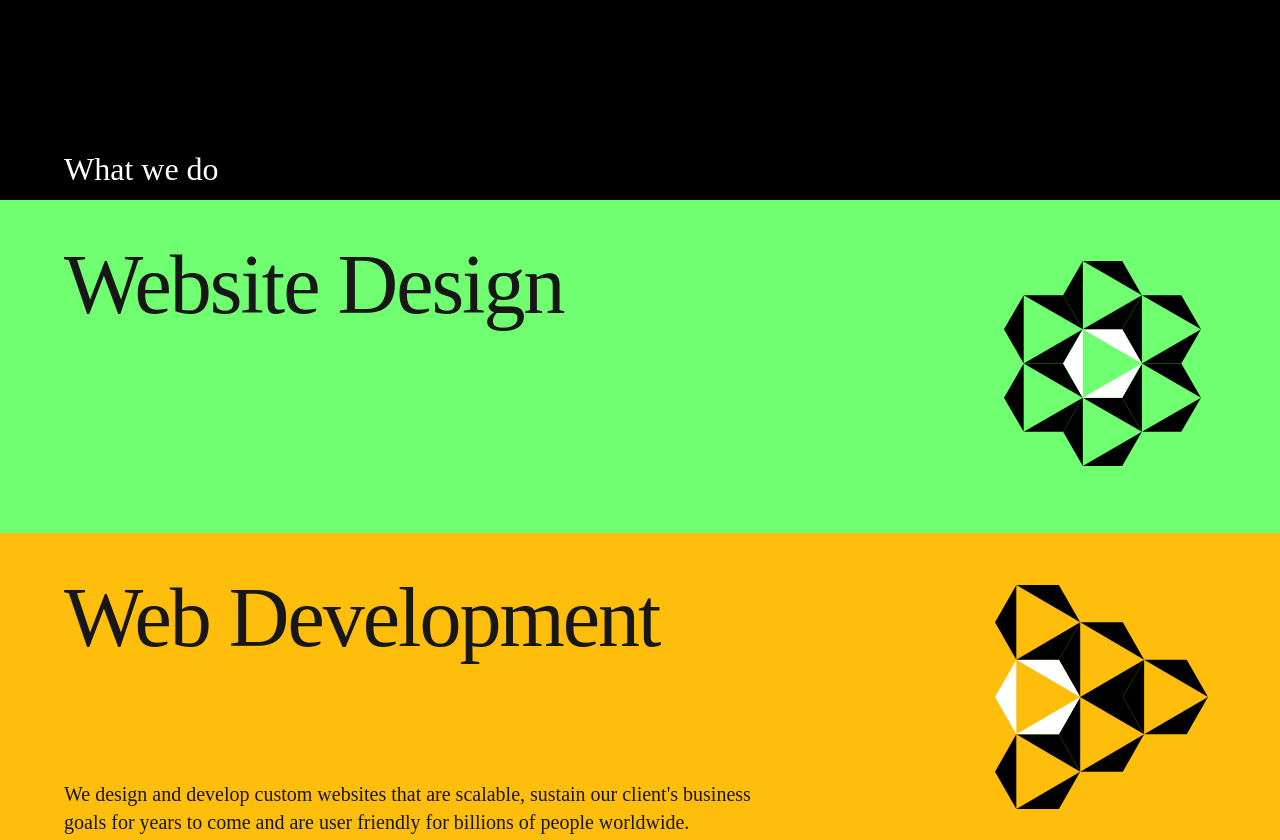
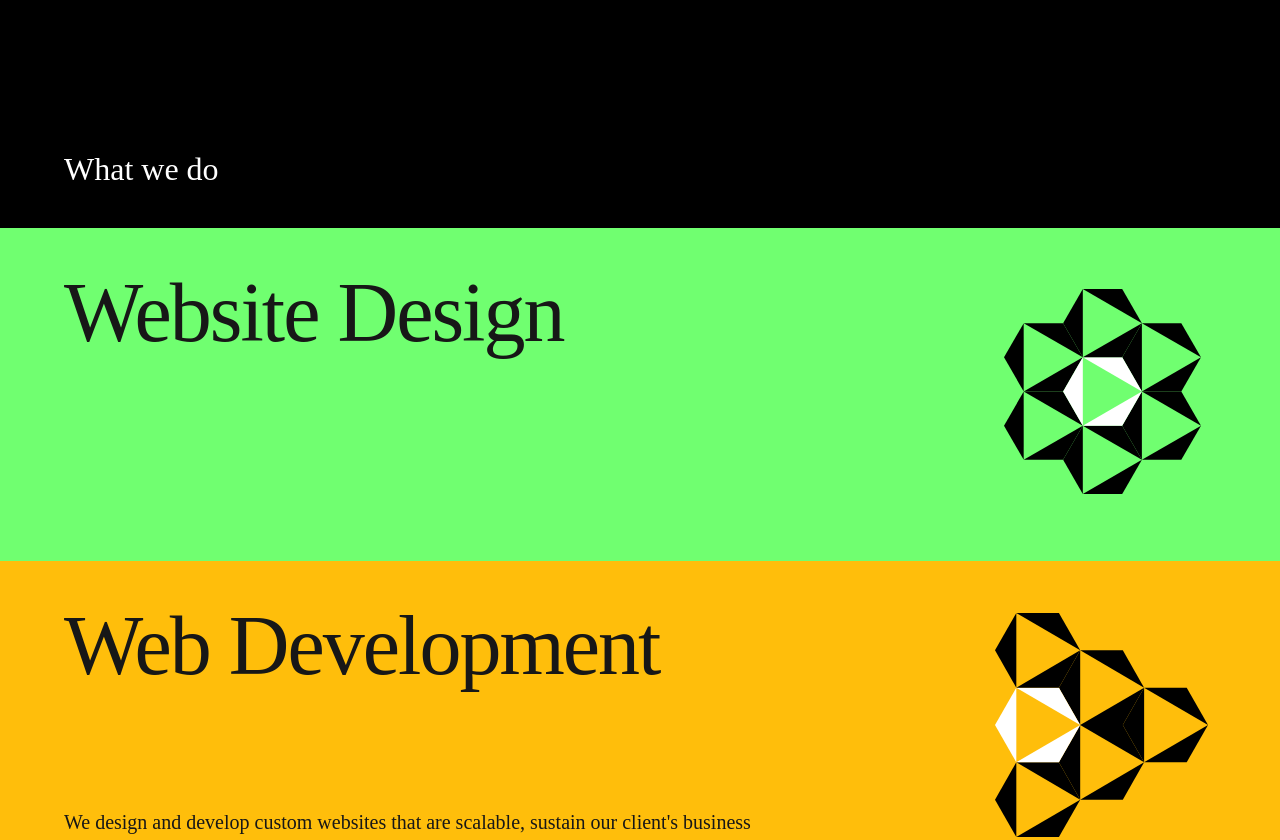
Before and after one commit to sooryajith-supercode/supercode-website, a Next.js app: page / in a window 1280 px wide. Shown: the part 1940-2780 px from the top of the page. Built offline with nearby package versions, Linux system fonts and the light colour scheme; a web font is replaced by a local one.

Commit message:
what we do section animation update

```diff
--- a/src/app/components/Header/header.module.css
+++ b/src/app/components/Header/header.module.css
@@ -3,7 +3,7 @@
     position: fixed;
     width: 100%;
     z-index: 1;
-    transition: background-color 0.3s ease-in-out, transform 0.3s ease-in-out;
+    transition: background-color 0.5s ease-in-out, transform 0.5s ease-in-out;
     will-change: transform;
 }
 
--- a/src/app/components/cards/ServiceCard.jsx
+++ /dev/null
@@ -1,24 +0,0 @@
-import React from "react";
-import * as styles from "../component.module.css";
-export default function ServiceCard({ data }) {
-    if (!data) return <></>;
-    const colors = ["#70FF70", "#FFBE0B",];
-    return (
-        <>
-            {data?.map((e, index) => {
-                const cardColor = colors[index % colors.length];
-                return (
-                    <div className={styles?.ServiceCard} key={index} style={{ backgroundColor: cardColor }}>
-                        <div className={`${styles?.ServiceCardText} container`} >
-                            <div className={`${styles?.ServiceCardTextContent}`}>
-                                <p className="heading-3">{e.heading}</p>
-                                <p className={`${styles?.ServiceCarddesc} text-5`}>{e.description}</p>
-                            </div>
-                            <div dangerouslySetInnerHTML={{ __html: e.icon }} />
-                        </div>
-                    </div>
-                );
-            })}
-        </>
-    );
-}
--- a/src/app/components/component.module.css
+++ b/src/app/components/component.module.css
@@ -31,28 +31,7 @@
 }
 
 /* cards */
-/* servicecard */
-.ServiceCard {
-    padding: 30px 0;
-}
 
-.ServiceCardTextContent {
-    display: flex;
-    flex-direction: column;
-    justify-content: space-between;
-    gap: 10px;
-}
-
-.ServiceCardText {
-    display: flex;
-    justify-content: space-between;
-    gap: 20px;
-}
-
-.ServiceCarddesc {
-    max-width: 711px;
-    width: 100%;
-}
 
 /* superhitcard */
 
--- a/src/app/home/components/WhatWeDo.jsx
+++ b/src/app/home/components/WhatWeDo.jsx
@@ -1,9 +1,39 @@
-import React from 'react'
-import * as styles from "../css/whatwedo.module.css"
-import ServiceCard from '@/app/components/cards/ServiceCard';
+import React, { useEffect, useRef } from 'react';
+import gsap from 'gsap';
+import { ScrollTrigger } from 'gsap/ScrollTrigger';
+import * as styles from "../css/whatwedo.module.css";
+
+gsap.registerPlugin(ScrollTrigger);
 
 export default function WhatWeDo({ whatwedo }) {
-    const { heading,serviceData } = whatwedo || {};
+    const { heading, serviceData } = whatwedo || {};
+    const colors = ["#70FF70", "#FFBE0B"];
+    const cardwrapRef = useRef(null); // Reference for .ServiceCardWrap
+    const cardRef = useRef(null); // Reference for second card
+
+    useEffect(() => {
+        const cardWrapElement = cardwrapRef.current;
+        const secondCard = cardRef.current;
+
+        // Initialize GSAP ScrollTrigger animation
+        if (cardWrapElement && secondCard) {
+            gsap.fromTo(
+                secondCard,
+                { y: 0 },
+                {
+                    y: -180,
+                    scrollTrigger: {
+                        trigger: secondCard,
+                        start: "top-=200 center",
+                        toggleActions: "play reverse play reverse",
+
+                    },
+
+                }
+            );
+        }
+    }, []);
+
     return (
         <div>
             <div className={`${styles?.whatwedoHeading}`}>
@@ -11,9 +41,27 @@ export default function WhatWeDo({ whatwedo }) {
                     <h2 className="text-4-med">{heading}</h2>
                 </div>
             </div>
-            <div>
-                <ServiceCard data={serviceData}/>
+            <div className={styles?.ServiceCardWrap} ref={cardwrapRef}>
+                {serviceData?.map((e, index) => {
+                    const cardColor = colors[index % colors.length];
+                    return (
+                        <div
+                            className={styles?.ServiceCard}
+                            key={index}
+                            style={{ backgroundColor: cardColor }}
+                            ref={index === 1 ? cardRef : null} // Attach ref to the second card
+                        >
+                            <div className={`${styles?.ServiceCardText} container`}>
+                                <div className={`${styles?.ServiceCardTextContent}`}>
+                                    <p className="heading-3">{e.heading}</p>
+                                    <p className={`${styles?.ServiceCarddesc} text-5`}>{e.description}</p>
+                                </div>
+                                <div dangerouslySetInnerHTML={{ __html: e.icon }} />
+                            </div>
+                        </div>
+                    );
+                })}
             </div>
         </div>
-    )
+    );
 }
--- a/src/app/home/css/visionary.module.css
+++ b/src/app/home/css/visionary.module.css
@@ -3,7 +3,7 @@
     color: var(--color-10);
 }
 .visionaryWrap{
-    height: 916px;
+    height: 1245px;
     position: relative;
 }
 .visionarycontent{
@@ -15,3 +15,9 @@
     max-width: 785px;
     width: 100%;
 }
+@media (max-width:1440px){
+    .visionaryWrap{
+        height: 916px;
+        position: relative;
+    }
+}
--- a/src/app/home/css/whatwedo.module.css
+++ b/src/app/home/css/whatwedo.module.css
@@ -1,4 +1,34 @@
-.whatwedoHeading{
+.whatwedoHeading {
     background-color: var(--color-9);
     color: var(--color-10);
+    padding-bottom: 28px;
 }
+
+.ServiceCardWrap {
+    background: rgba(64, 81, 74, 0.10);
+    -webkit-backdrop-filter: blur(5px);
+    backdrop-filter: blur(5px);
+}
+
+/* servicecard */
+.ServiceCard {
+    padding: 30px 0;
+}
+
+.ServiceCardTextContent {
+    display: flex;
+    flex-direction: column;
+    justify-content: space-between;
+    gap: 10px;
+}
+
+.ServiceCardText {
+    display: flex;
+    justify-content: space-between;
+    gap: 20px;
+}
+
+.ServiceCarddesc {
+    max-width: 711px;
+    width: 100%;
+}
--- a/src/app/home/homepage.module.css
+++ b/src/app/home/homepage.module.css
@@ -4,6 +4,11 @@
 .sectionMainimage img{
     width: 90%;
     position:absolute;
-    top: 40%;
+    top: 37%;
     border-radius: 12px;
 }
+@media (max-width:1440px){
+    .sectionMainimage img{
+        top: 40%;
+    }
+}
--- a/src/app/home/page.js
+++ b/src/app/home/page.js
@@ -1,31 +1,54 @@
-import React from 'react'
-import * as styles from "./homepage.module.css"
-import BannerSection from './components/BannerSection'
-import { HomePage } from '@/utilites/helper'
+import React, { useEffect } from 'react';
+import { gsap } from 'gsap';
+import { ScrollTrigger } from 'gsap/ScrollTrigger';
+import * as styles from "./homepage.module.css";
+import BannerSection from './components/BannerSection';
+import { HomePage } from '@/utilites/helper';
 import Visionary from './components/visionary';
 import WhatWeDo from './components/WhatWeDo';
 import Results from './components/Results';
 import SuperHits from './components/SuperHits';
 import Clients from './components/Clients';
 
+gsap.registerPlugin(ScrollTrigger);
+
 export default function Home() {
-    const { banner, visionary,whatwedo,results,superhits ,clients} = HomePage || {};
+    const { banner, visionary, whatwedo, results, superhits, clients } = HomePage || {};
+
+    useEffect(() => {
+        // GSAP animation for the image
+        const imageElement = document.querySelector(`.${styles.sectionMainimage} img`);
+
+        gsap.fromTo(imageElement,
+            { width: '300px', y: 0 },
+            {
+                width: '90%',
+                scrollTrigger: {
+                    trigger: imageElement,
+                    start: 'top-=300px center',
+                    end: 'bottom+=200px center',
+                    scrub: true,
+                }
+            }
+        );
+    }, []);
+
     return (
         <div>
-            <div className={`${styles?.sectionMainWrap}`}>
+            <div className={`${styles.sectionMainWrap}`}>
                 <BannerSection banner={banner} />
                 <Visionary visionary={visionary} />
 
                 <div className='container'>
-                    <div className={`${styles?.sectionMainimage}`}>
+                    <div className={`${styles.sectionMainimage}`}>
                         <img src="/assets/bannerimage.jpg" alt="Description of the image" />
                     </div>
                 </div>
             </div>
             <WhatWeDo whatwedo={whatwedo} />
-            <Results results={results}/>
-            <SuperHits superhits={superhits}/>
-            <Clients clients={clients}/>
+            <Results results={results} />
+            <SuperHits superhits={superhits} />
+            <Clients clients={clients} />
         </div>
-    )
+    );
 }
```
